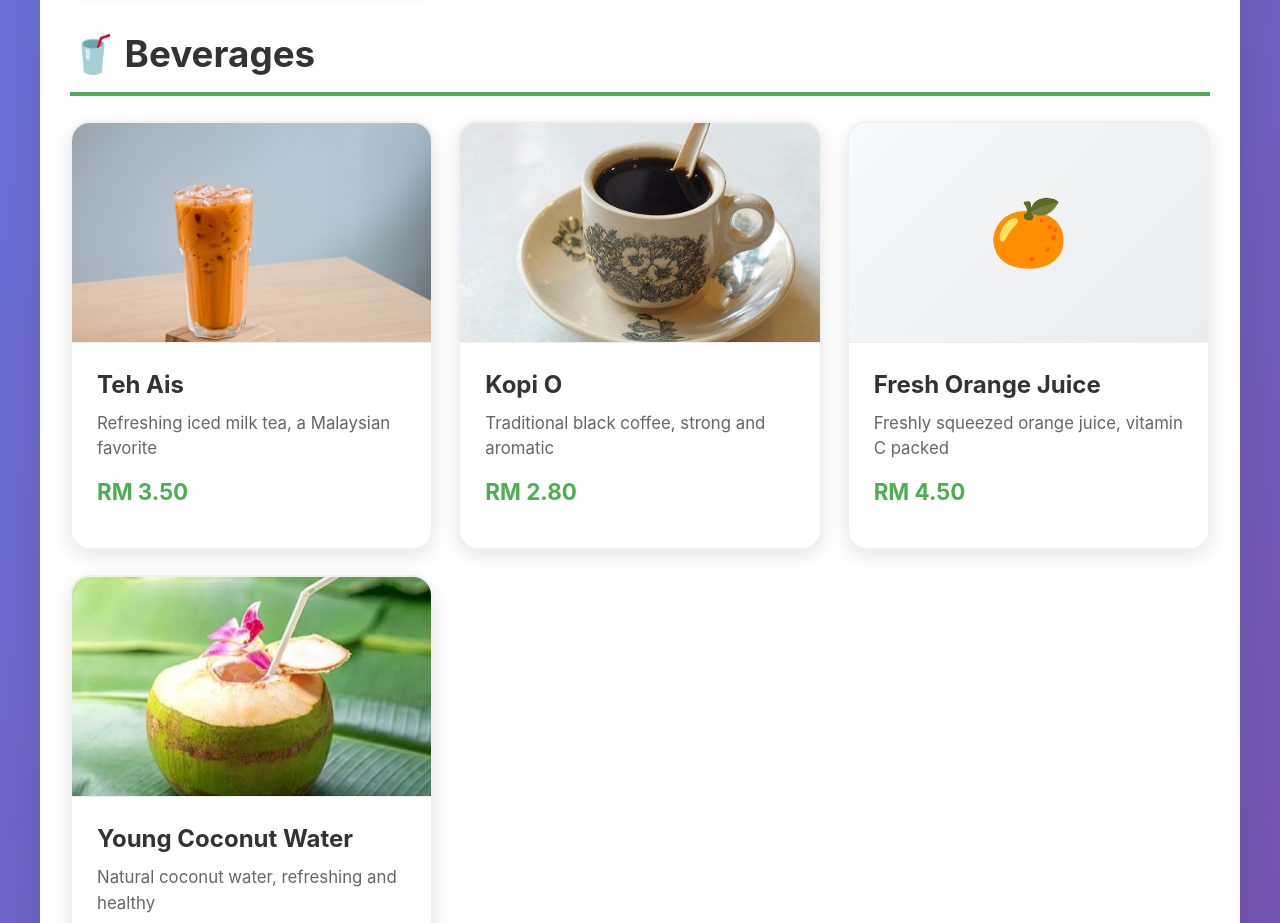
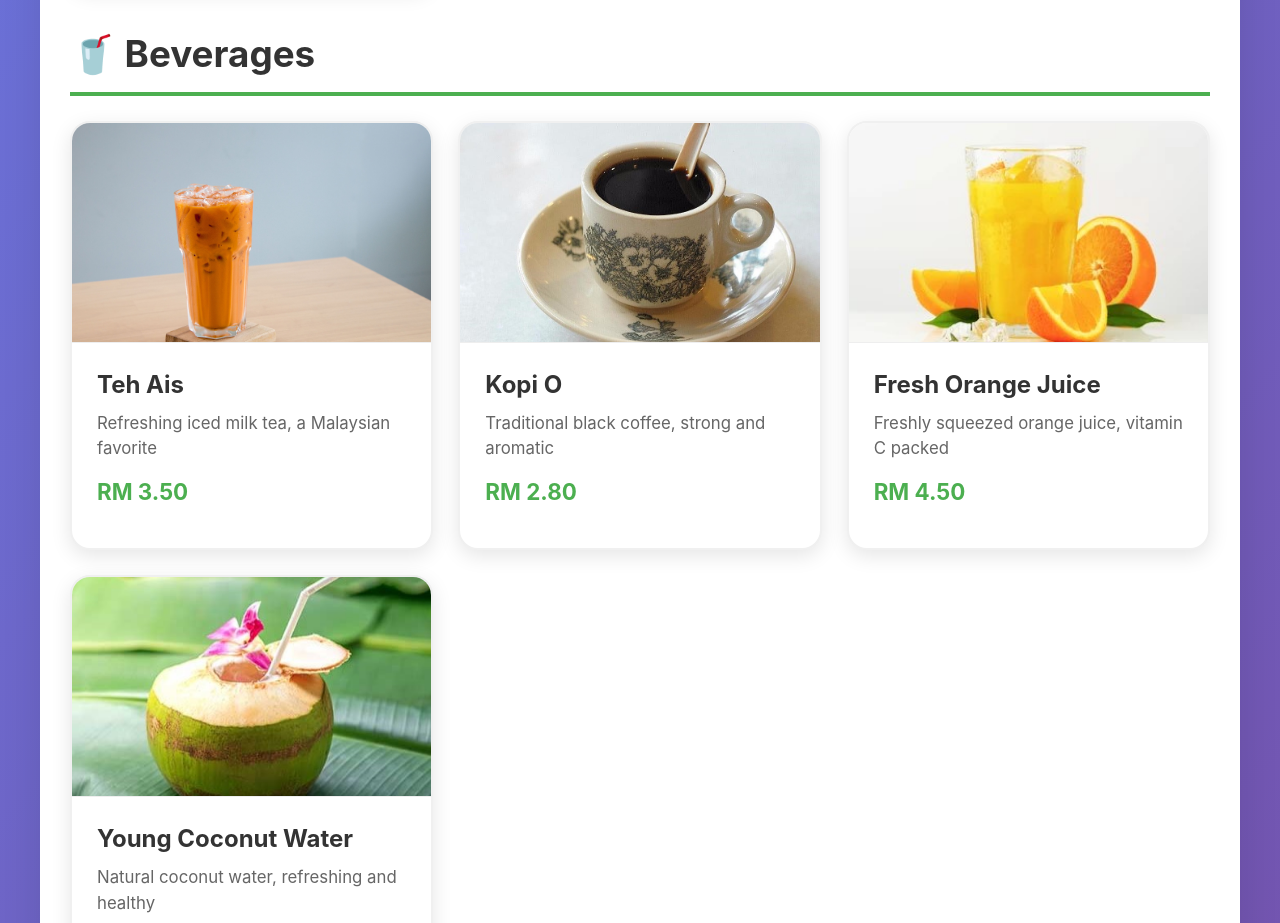
Before and after one commit to NNSyaz/restaurant-menu, a plain HTML site: page index.html in a window 1280 px wide. Shown: the part 1180-2103 px from the top of the page. Drawn offline with Linux system fonts and the light colour scheme.

Commit message:
Update index.html

```diff
--- a/index.html
+++ b/index.html
@@ -997,7 +997,7 @@
 
                     <div class="menu-item" data-item="fresh-orange" data-price="4.50" onclick="addToCart('fresh-orange')">
                         <div class="item-image">
-                            <img src="images/fresh-orange.jpeg" alt="Fresh Orange Juice" loading="lazy" onerror="this.style.display='none'; this.nextElementSibling.style.display='flex';">
+                            <img src="images/fresh-orange.jpg" alt="Fresh Orange Juice" loading="lazy" onerror="this.style.display='none'; this.nextElementSibling.style.display='flex';">
                             <div class="item-image-fallback" style="display: none;">🍊</div>
                         </div>
                         <div class="item-content">
```
